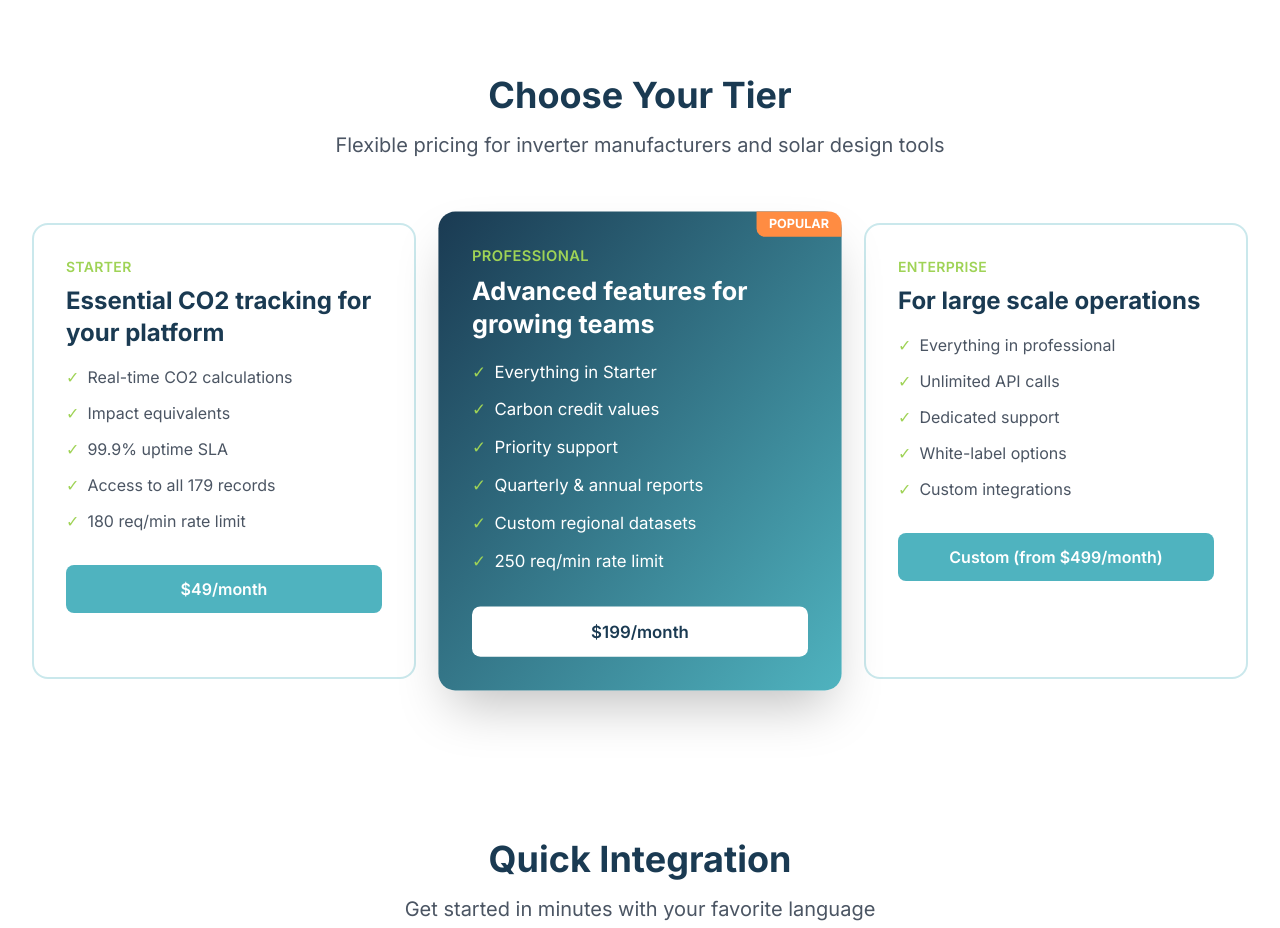
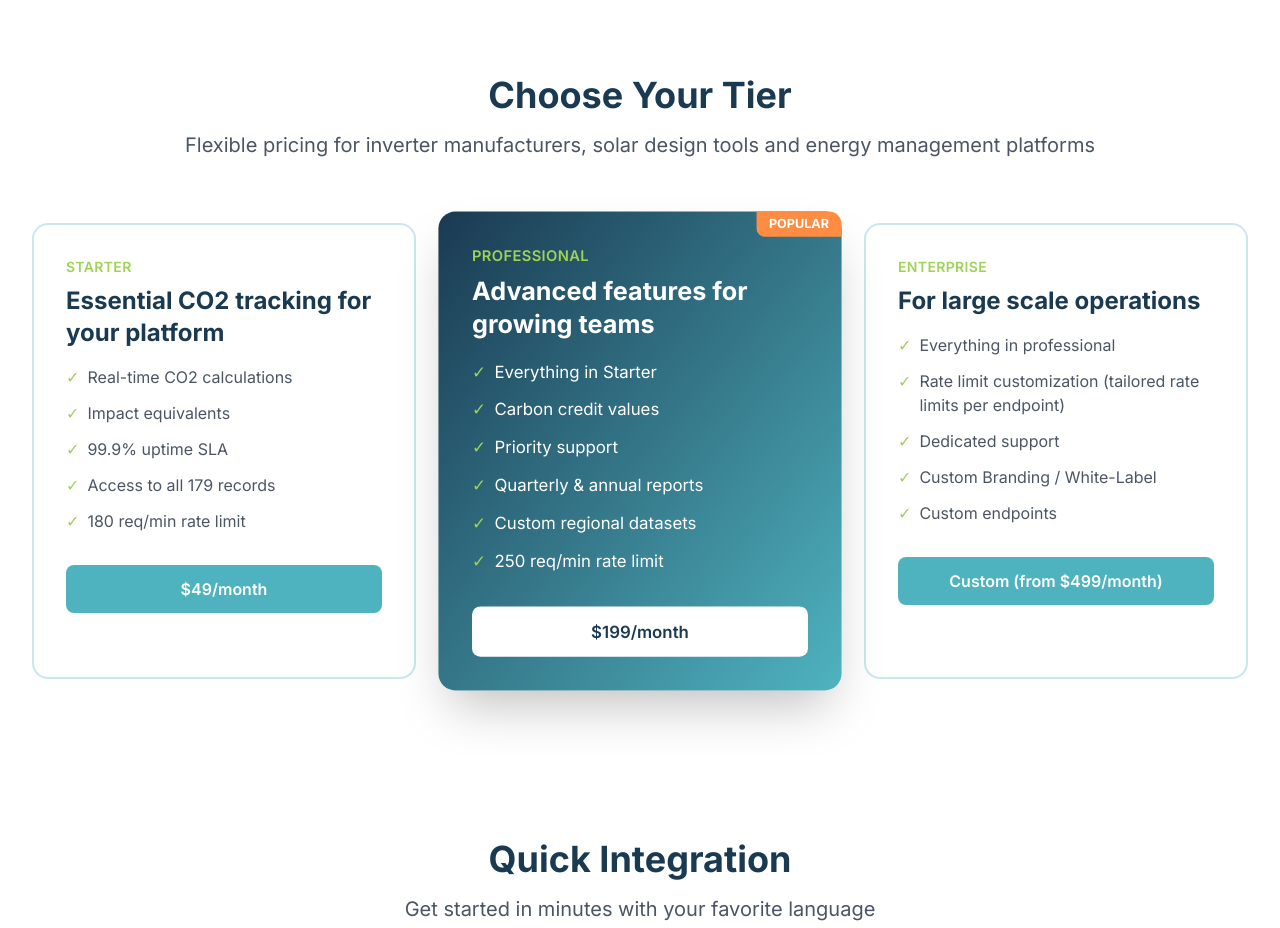
Before and after one commit to nungatung/helioapi-frontend, a plain HTML site: page index.html in a window 1280 px wide. Shown: the part 2860-3788 px from the top of the page. Drawn offline with nearby package versions, Linux system fonts and the light colour scheme; no server answers.

Commit message:
Add files via upload

```diff
--- a/index.html
+++ b/index.html
@@ -875,7 +875,7 @@
                     Choose Your Tier
                 </h2>
                 <p class="text-xl text-gray-600">
-                    Flexible pricing for inverter manufacturers and solar design tools
+                    Flexible pricing for inverter manufacturers, solar design tools and energy management platforms
                 </p>
             </div>
 
@@ -965,7 +965,7 @@
                         </li>
                         <li class="flex items-start">
                             <span class="text-helio-lime mr-2">✓</span>
-                            <span>Unlimited API calls</span>
+                            <span>Rate limit customization (tailored rate limits per endpoint)</span>
                         </li>
                         <li class="flex items-start">
                             <span class="text-helio-lime mr-2">✓</span>
@@ -973,11 +973,11 @@
                         </li>
                         <li class="flex items-start">
                             <span class="text-helio-lime mr-2">✓</span>
-                            <span>White-label options</span>
+                            <span>Custom Branding / White-Label</span>
                         </li>
                         <li class="flex items-start">
                             <span class="text-helio-lime mr-2">✓</span>
-                            <span>Custom integrations</span>
+                            <span>Custom endpoints</span>
                         </li>
                     </ul>
 
```
